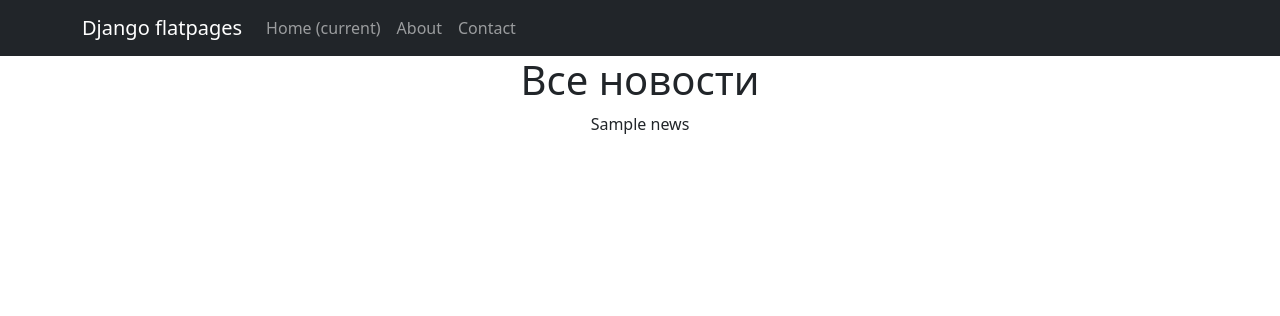
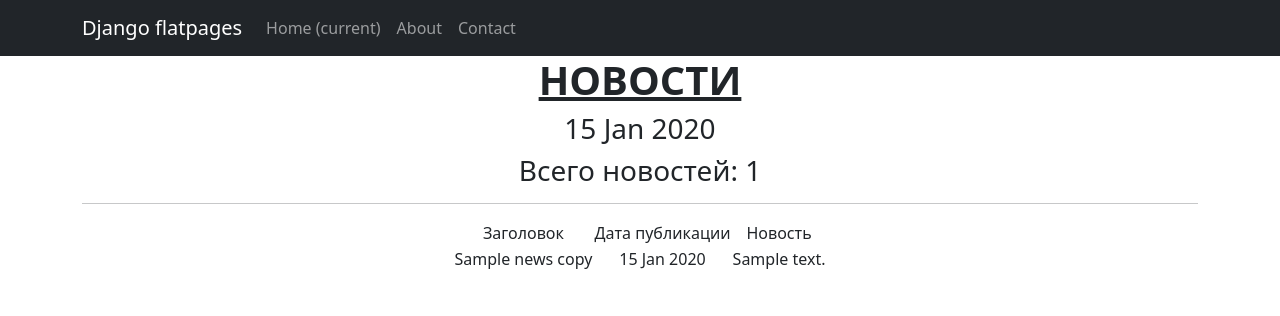
Before and after one commit to inozemtsevalex/NEWS_portal, a Django app: template NewsPaper/templates/news_list.html in a window 1280 px wide. Shown: the top 316 px of the page. Run offline with Django 4.2, Linux system fonts and the light colour scheme; the template is opened without the code that fills it: most values are stand-ins (such as "Sample title", 1, 10 or a date in 2020); some libraries are stand-ins or nearby versions.

Commit message:
изменен внешний вид страницы /news/:
Выводите новости в следующем виде — заголовок, дата публикации в формате день.месяц.год, затем первые 20 слов текста статьи. Можно вывести как списком, так и таблицей. Новости должны выводиться в порядке от более свежей к старой.
Сверху страницы должно быть выведено количество всех новостей (используется фильтр news|length).
По ссылке /news/<id новости> должна выводиться детальная информация о новости.
Заголовок, дата публикации в формате день.месяц.год и полный текст статьи.

```diff
--- a/NewsPaper/templates/news_copy.html
+++ b/NewsPaper/templates/news_copy.html
@@ -5,7 +5,9 @@
 News
 {% endblock title %}
 
-<!-- В контенте на странице мы выводим сам товар, идентификатор которого был передан в url -->
+<!-- Заголовок, дата публикации в формате день.месяц.год и полный текст статьи. -->
 {% block content %}
-<h1>{{ news_copy }}</h1>
+<h1>{{ news_copy.title }}</h1>
+<h3><span style="background-color: #ff0000;"><em>{{ news_copy.createDate|date:'d M Y' }}</em></span></h3>
+<h3 style="text-align: justify;">{{ news_copy.text }}</h3>
 {% endblock content %}
--- a/NewsPaper/templates/news_list.html
+++ b/NewsPaper/templates/news_list.html
@@ -1,13 +1,36 @@
-<!--  наследуемся от шаблона default.html, который мы создавали для flatpages -->
 {% extends 'flatpages/default.html' %}
 
-<!-- Название у нас будет products -->
+
 {% block title %}
 News
 {% endblock title %}
 
-<!-- В контенте на странице мы выводим все товары -->
+
 {% block content %}
-<h1>Все новости</h1>
-{{ news }}
+   <h1><span style="text-decoration: underline;"><strong>НОВОСТИ</strong></span></h1>
+   <h3>{{ time_now|date:'d M Y' }}</h3>
+   <h3>Всего новостей: {{ news|length }}</h3>
+
+
+   <hr>
+   {% if news %}
+       <table style="margin-left: auto; margin-right: auto;">
+           <tr>
+               <td>Заголовок</td>
+               <td>Дата публикации</td>
+               <td>Новость</td>
+           </tr>
+
+           {% for news_copy in news %}
+           <tr>
+               <td>{{ news_copy.title }}</td>
+               <td>{{ news_copy.createDate|date:'d M Y' }}</td>
+               <td>{{ news_copy.text|truncatewords:20 }}</td>
+           </tr>
+           {% endfor %}
+
+       </table>
+   {% else %}
+       <h2>Новостей нет!</h2>
+   {% endif %}
 {% endblock content %}
```
Also changed, not shown: NewsPaper/news/views.py (+7 -2 lines), NewsPaper/db.sqlite3.
